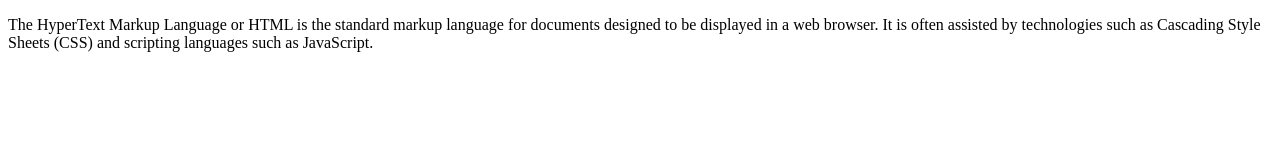
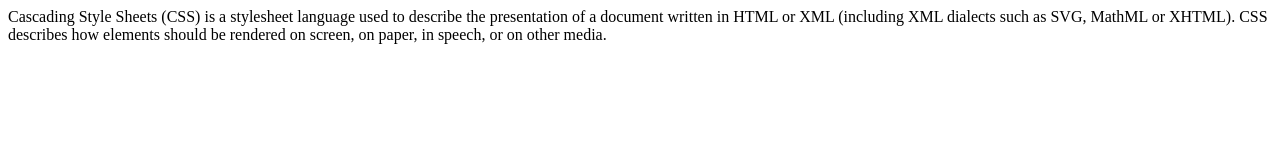
Before and after one commit to Murali348257/html-css-javascript, a plain HTML site: page index.html in a window 1280 px wide. Drawn offline with Linux system fonts and the light colour scheme.

Commit message:
changed from p tag to span tag

```diff
--- a/index.html
+++ b/index.html
@@ -7,8 +7,9 @@
     <title>Document</title>
 </head>
 <body>
-    <p>The HyperText Markup Language or HTML is the standard markup language for documents designed to be
-         displayed in a web browser. It is often assisted by technologies such as Cascading Style Sheets (CSS) and
-          scripting languages such as JavaScript.</p>
+      <span>Cascading Style Sheets (CSS) is a stylesheet language used to describe the presentation
+         of a document written in HTML or XML (including XML dialects such as SVG, MathML or
+          XHTML). CSS describes how elements should be rendered on screen, on paper, in speech,
+           or on other media.</span>
 </body>
 </html>
```
